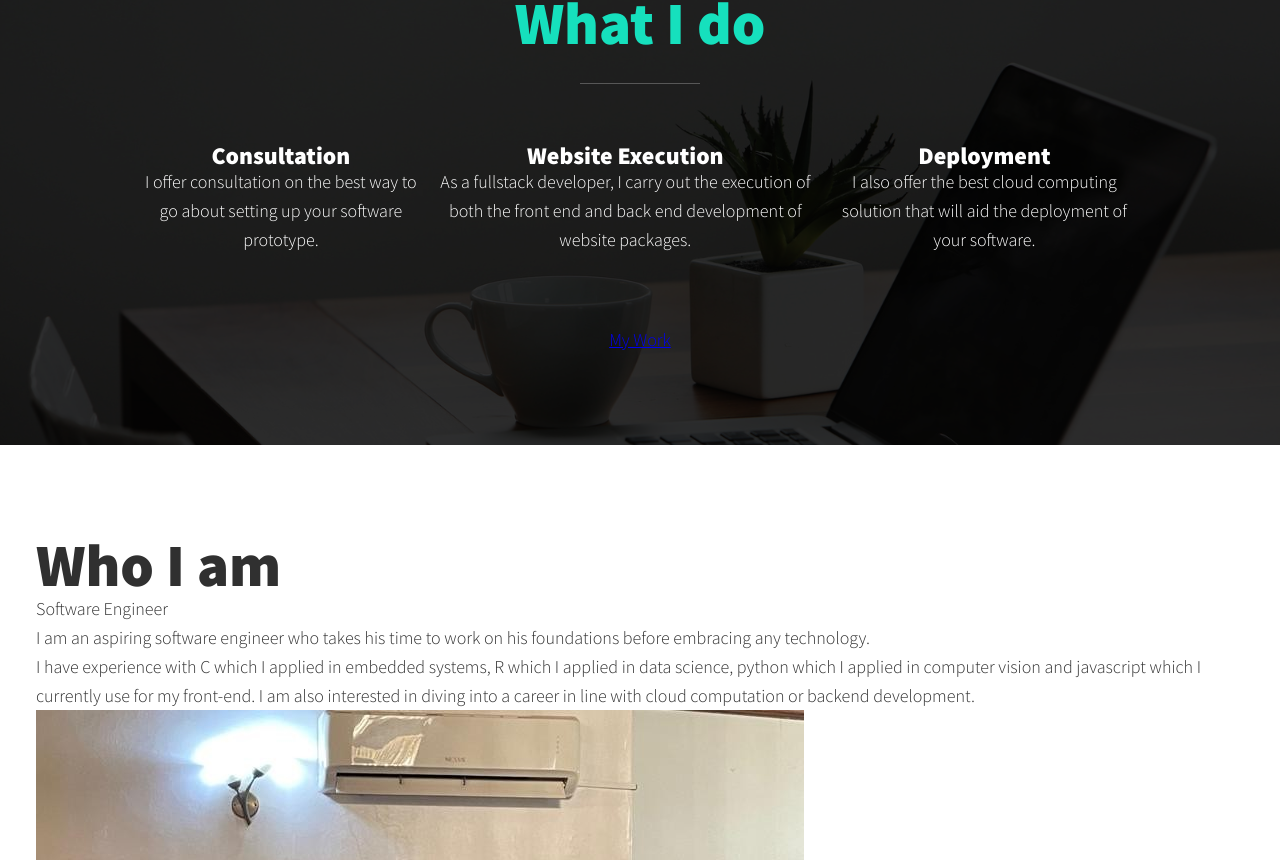
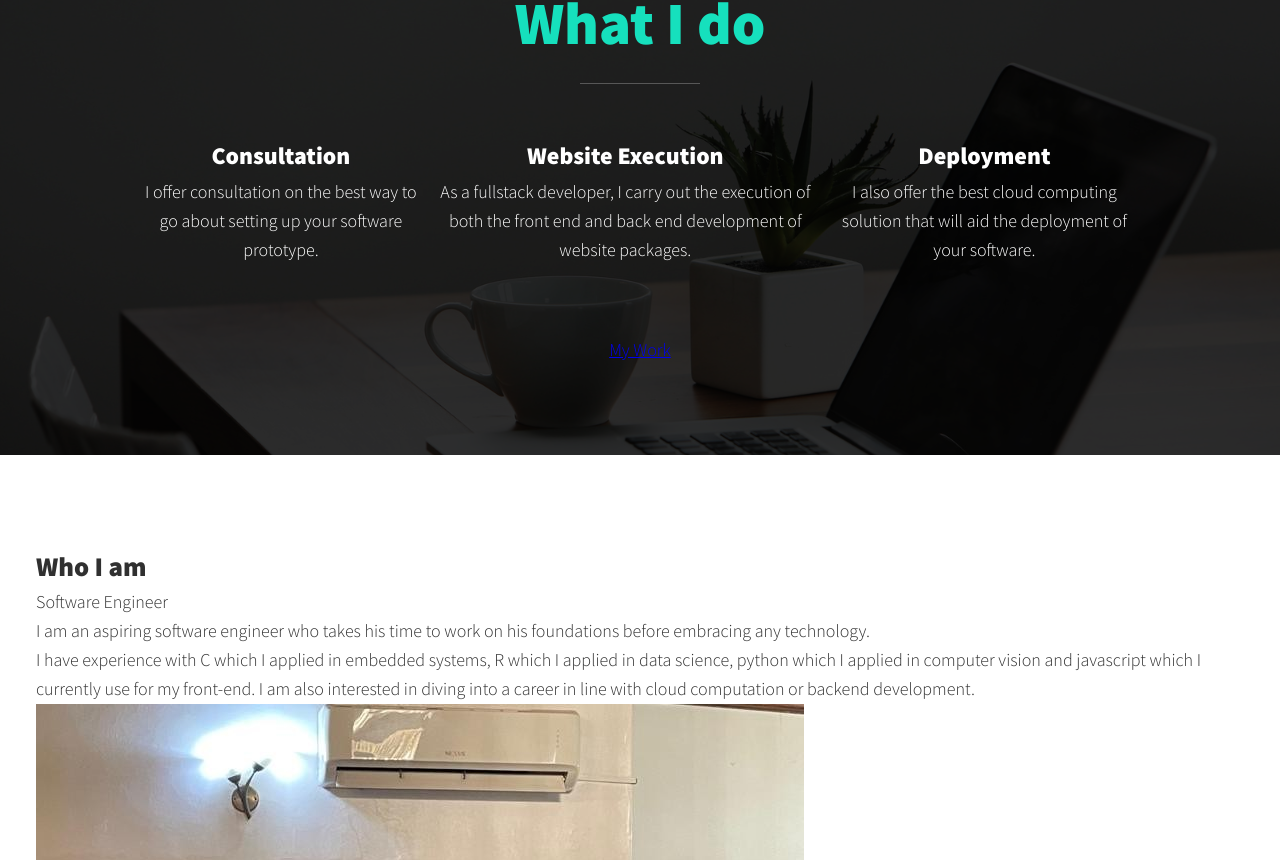
Before and after one commit to Onyeneke-AC/react-portfolio, a React (Vite) app: page /home in a window 1280 px wide. Shown: the part 721-1581 px from the top of the page. Built offline with nearby package versions, Linux system fonts and the light colour scheme.

Commit message:
styling each service

```diff
--- a/src/atoms/Heading.jsx
+++ b/src/atoms/Heading.jsx
@@ -29,6 +29,12 @@ const Heading = styled.h1`
       }
     `};
   ${(props) =>
+    props.as === "h3" &&
+    css`
+      font-size: var(--fs-h3);
+      margin-bottom: 10px;
+    `}
+  ${(props) =>
     props.type === "light" &&
     css`
       margin: 0;
--- a/src/components/MyServices.jsx
+++ b/src/components/MyServices.jsx
@@ -20,6 +20,11 @@ const Services = styled.div`
     margin-left: auto;
     margin-right: auto;
   }
+
+  & div {
+    max-width: 500px;
+    margin: 0 auto;
+  }
 `;
 
 function MyServices() {
@@ -29,24 +34,24 @@ function MyServices() {
         <strong>What I do</strong>
       </Heading>
       <Services>
-        <div class="service">
-          <h3>Consultation</h3>
+        <div>
+          <Heading as="h3">Consultation</Heading>
           <p>
             I offer consultation on the best way to go about setting up your
             software prototype.
           </p>
         </div>
 
-        <div class="service">
-          <h3>Website Execution</h3>
+        <div>
+          <Heading as="h3">Website Execution</Heading>
           <p>
             As a fullstack developer, I carry out the execution of both the
             front end and back end development of website packages.
           </p>
         </div>
 
-        <div class="service">
-          <h3>Deployment</h3>
+        <div>
+          <Heading as="h3">Deployment</Heading>
           <p>
             I also offer the best cloud computing solution that will aid the
             deployment of your software.
--- a/src/index.css
+++ b/src/index.css
@@ -65,22 +65,3 @@ img {
   display: block;
   max-width: 100%;
 }
-
-/*Typography*/
-
-h1,
-h2,
-h3 {
-  line-height: 1;
-  margin: 0;
-}
-
-h1 {
-  font-size: var(--fs-h1);
-}
-h2 {
-  font-size: var(--fs-h2);
-}
-h3 {
-  font-size: var(--fs-h3);
-}
```
